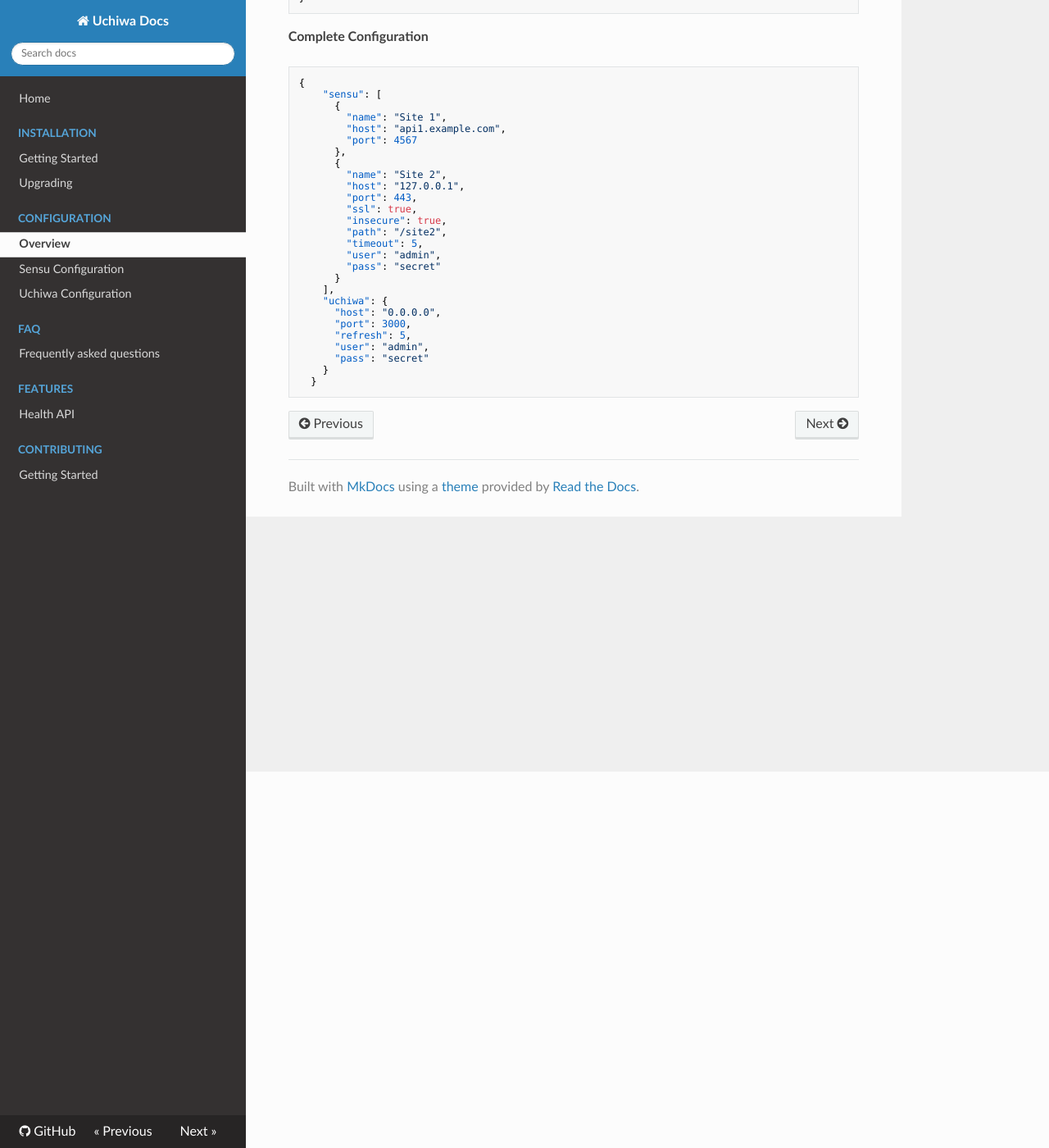
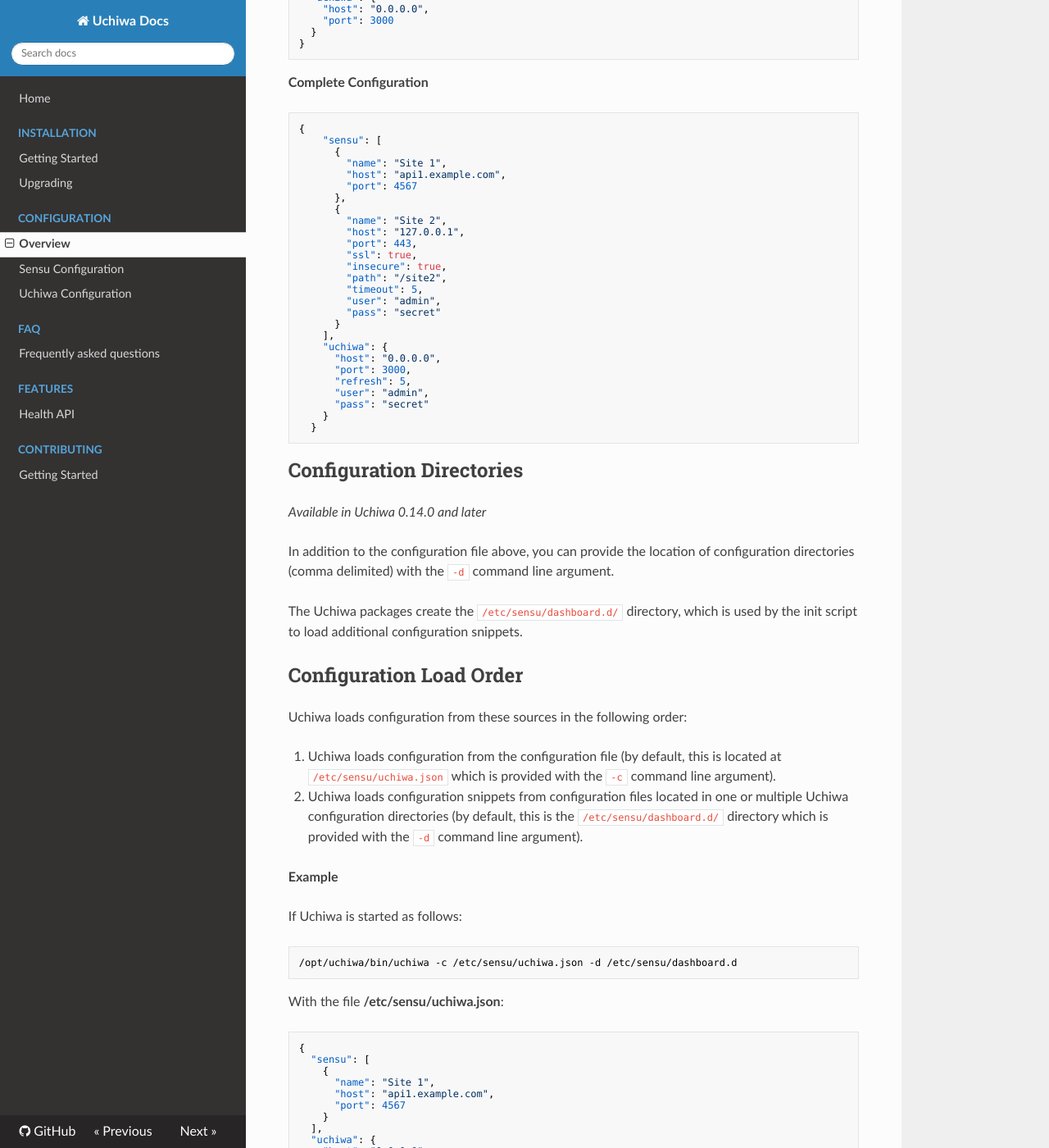
Before and after one commit to palourde/uchiwa-docs, an MkDocs documentation site: the page built from docs/configuration/overview.md, in a window 1280 px wide and 1400 px high, scrolled down 459 px. Shown: the whole window at 82% size. Built offline with MkDocs 1.6.1, drawn with Linux system fonts in a browser that asks for light colours; nearby versions of some CDN libraries; old or Windows-style settings are respelled for this version of MkDocs; some of the changed text lies outside the part shown.

Commit message:
Add configuration directories documentation

````diff
--- a/docs/configuration/overview.md
+++ b/docs/configuration/overview.md
@@ -1,3 +1,5 @@
+## Configuration File
+
 The Uchiwa packages install the configuration file at `/etc/sensu/uchiwa.json`.
 
 This configuration file must contains [sensu](configuration/sensu) object, which defines all Sensu APIs and the [uchiwa](configuration/uchiwa) object, which specifies the dashboard settings.
@@ -49,3 +51,81 @@
     }
   }
 ```
+
+## Configuration Directories
+
+*Available in Uchiwa 0.14.0 and later*
+
+In addition to the configuration file above, you can provide the location of configuration directories (comma delimited) with the `-d` command line argument.
+
+The Uchiwa packages create the `/etc/sensu/dashboard.d/` directory, which is used by the init script to load additional configuration snippets.
+
+## Configuration Load Order
+
+Uchiwa loads configuration from these sources in the following order:
+
+1. Uchiwa loads configuration from the configuration file (by default, this is located at `/etc/sensu/uchiwa.json` which is provided with the `-c` command line argument).
+2. Uchiwa loads configuration snippets from configuration files located in one or multiple Uchiwa configuration directories (by default, this is the `/etc/sensu/dashboard.d/` directory which is provided with the `-d` command line argument).
+
+**Example**
+
+If Uchiwa is started as follows:
+
+```
+/opt/uchiwa/bin/uchiwa -c /etc/sensu/uchiwa.json -d /etc/sensu/dashboard.d
+```
+
+With the file **/etc/sensu/uchiwa.json**:
+```
+{
+  "sensu": [
+    {
+      "name": "Site 1",
+      "host": "api1.example.com",
+      "port": 4567
+    }
+  ],
+  "uchiwa": {
+    "host": "0.0.0.0",
+    "port": 3000
+  }
+}
+```
+
+And the configuration snipppet **/etc/sensu/dashboard.d/site2.json**:
+```
+{
+  "sensu": [
+    {
+      "name": "Site 2",
+      "host": "api2.example.com",
+      "port": 4567
+    }
+  ],
+  "uchiwa": {
+    "host": "192.168.0.1"
+  }
+}
+```
+
+The resulting loaded configuration will be:
+```
+{
+  "sensu": [
+    {
+      "name": "Site 1",
+      "host": "api1.example.com",
+      "port": 4567
+    },
+    {
+      "name": "Site 2",
+      "host": "api2.example.com",
+      "port": 4567
+    }
+  ],
+  "uchiwa": {
+    "host": "192.168.0.1",
+    "port": 3000
+  }
+}
+```
````
